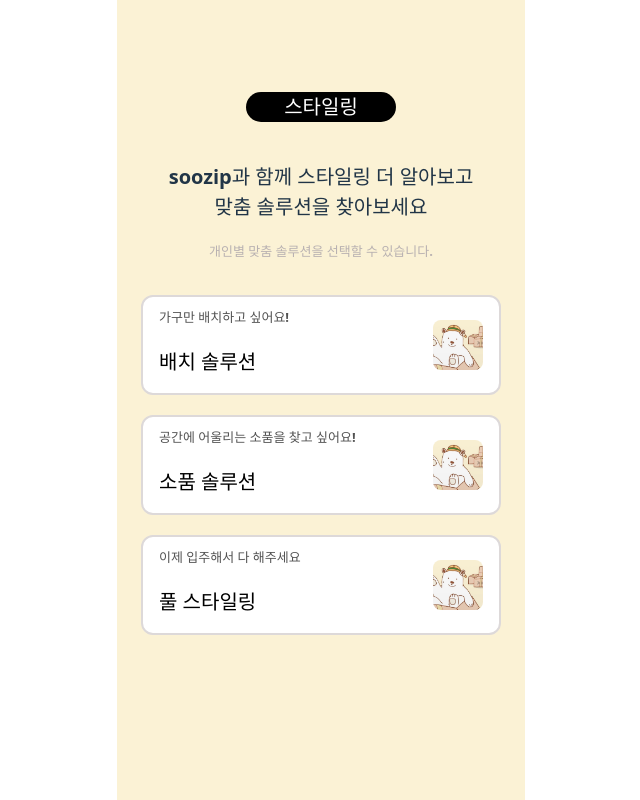
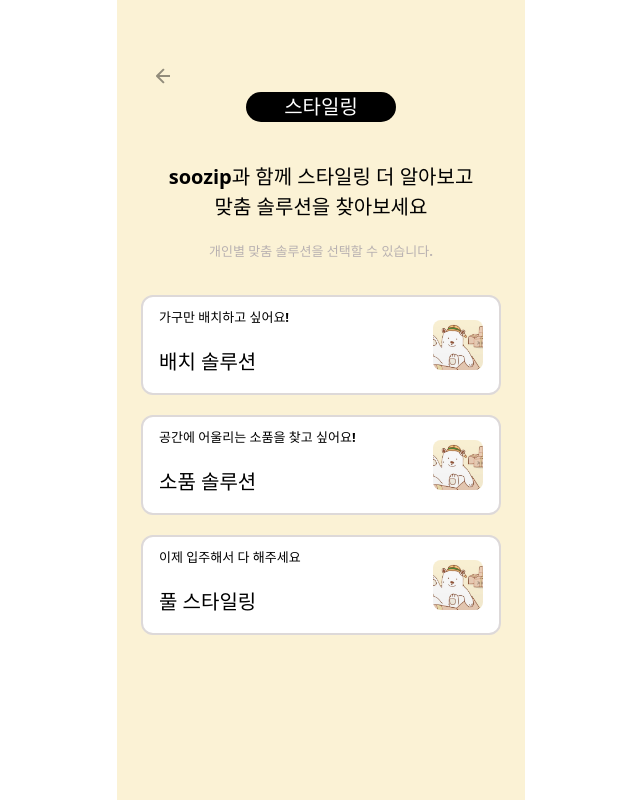
Before and after one commit to kimyiyoungg/Soozip_Test, a React (Vite) app: page /styling-type in a window 1280 px wide. Shown: the whole page, without its empty margins (319-959 px from the left). Built offline with nearby package versions, Linux system fonts and the light colour scheme.

Commit message:
1차 간단 통합

```diff
--- a/src/App.css
+++ b/src/App.css
@@ -16,6 +16,7 @@
     width: 100vw;
   /*padding: 0 16px; 좌우 여백*/
     box-sizing: border-box;
+    background: #fbf2d5;
   }
 }
 
--- a/src/CardButton.tsx
+++ b/src/CardButton.tsx
@@ -48,10 +48,10 @@ export default function CardButton({
       }}
     >
       <div style={{ textAlign: "left" }}>
-        <p style={{ fontSize: 13, fontWeight: 600, color: "rgba(0,0,0,0.68)" }}>
+        <p style={{ fontSize: 13, fontWeight: 600, color: "#000"}}>
           {subtitle}
         </p>
-        <p style={{ fontSize: 20, fontWeight: 600 }}>{title}</p>
+        <p style={{ fontSize: 20, fontWeight: 600, color: "#000" }}>{title}</p>
       </div>
       <img
         src={imgSrc}
--- a/src/Home.jsx
+++ b/src/Home.jsx
@@ -7,7 +7,7 @@ export default function Home() {
     <div
       style={{
         width: 408,
-        minHeight: 852,
+        minHeight: 600,
         height: "100dvh", //새로로 꽉차게 ,dvh는 주소창 높이를 제외한 실제 보이는 영역
         display: "flex",
         flexDirection: "column",
@@ -16,9 +16,10 @@ export default function Home() {
         background: "#fbf2d5",
         padding: "2rem 1rem",
         boxSizing: "border-box",
+        cursor: "default"
       }}
     >
-      <div style={{ textAlign: "center" }}>
+      <div style={{ textAlign: "center", cursor:"default"}}>
         <p style={{ fontSize: 12, fontWeight: 600, color: "#fe6a0f" }}>
           soozip
         </p>
--- a/src/RoomConsult.jsx
+++ b/src/RoomConsult.jsx
@@ -67,10 +67,10 @@ export default function RoomCounsult() {
       <div
         style={{
           width: "100%",
-          height: 230,
+          height: 210,
           borderRadius: 20,
           overflow: "hidden",
-          marginBottom: "1rem",
+          // marginBottom: "1rem",
         }}
       >
         <Swiper
@@ -97,6 +97,7 @@ export default function RoomCounsult() {
           {...card}
           selectedId={selectedId}
           setSelectedId={setSelectedId}
+
         />
       ))}
     </div>
--- a/src/RoombtiTest.jsx
+++ b/src/RoombtiTest.jsx
@@ -234,14 +234,18 @@ export default function RoombtiTest() {
     <div
       style={{
         width: 408,
-        height: 852,
+        //height: 852,
+        minHeight: 700,
+        height: "100dvh",
         background: "#fbf2d5",
         display: "flex",
         flexDirection: "column",
         alignItems: "center",
-        overflow: "hidden",
+        justifyContent: "space-between", // ✅ 요소가 위–중앙–아래 균등 배치
+        padding: "80px 0 40px",   // ✅ 상단/하단 여백만 지정
+        boxSizing: "border-box",  // ✅ 여백 포함 크기 계산
         paddingTop: "80px",
-        gap: "2rem",
+        gap: "10px",
         position: "relative",
       }}
     >
--- a/src/StylingTypePage.jsx
+++ b/src/StylingTypePage.jsx
@@ -1,7 +1,9 @@
 import { useState } from "react";
+import { useNavigate } from "react-router-dom";
 import CardButton from "./CardButton.tsx";
 
 export default function StylingTypePage() {
+  const navigate = useNavigate(); // ✅ 추가
   const [selectedId, setSelectedId] = useState(null);
 
   const buttons = [
@@ -40,8 +42,31 @@ export default function StylingTypePage() {
         gap: 20,
         padding: "2rem 1rem",
         boxSizing: "border-box",
+        position: "relative", // ✅ 추가 중요!!
       }}
     >
+            {/* ✅ SVG 뒤로가기 버튼 */}
+      <svg
+        onClick={() => navigate(-1)} // 이전 페이지로 이동
+        width={14}
+        height={16}
+        viewBox="0 0 14 16"
+        fill="none"
+        xmlns="http://www.w3.org/2000/svg"
+        style={{
+          cursor: "pointer",
+          position: "absolute",
+          left: "38.5px",
+          top: "67.5px",
+        }}
+      >
+        <path
+          d="M0.292893 7.29289C-0.0976314 7.68342 -0.0976315 8.31658 0.292893 8.70711L6.65685 15.0711C7.04738 15.4616 7.68054 15.4616 8.07107 15.0711C8.46159 14.6805 8.46159 14.0474 8.07107 13.6569L2.41421 8L8.07107 2.34315C8.46159 1.95262 8.46159 1.31946 8.07107 0.928932C7.68054 0.538407 7.04738 0.538407 6.65685 0.928932L0.292893 7.29289ZM14 8L14 7L1 7L1 8L1 9L14 9L14 8Z"
+          fill="black"
+          fillOpacity="0.42"
+        />
+      </svg>
+
       <div
         style={{
           width: 150,
@@ -55,13 +80,14 @@ export default function StylingTypePage() {
           alignItems: "center",
           justifyContent: "center",
           marginTop: 60,
+
         }}
       >
         스타일링
       </div>
 
       <div style={{ textAlign: "center" }}>
-        <p style={{ fontSize: 20, fontWeight: 600 }}>
+        <p style={{ fontSize: 20, fontWeight: 600,  color: "#000"}}>
           <b>soozip과 함께 스타일링 더 알아보고</b>
           <br />
           <b>맞춤 솔루션을 찾아보세요</b>
--- a/src/TestResultPage.jsx
+++ b/src/TestResultPage.jsx
@@ -62,7 +62,7 @@ export default function TestResultPage() {
       }}
     >
       {/* ✅ 스크롤 되는 영역 */}
-      <div style={{ flex: 1, padding: "150px 0 0 0", position: "relative" }}>
+      <div style={{ flex: 1, padding: "115px 0 0 0", position: "relative" }}>
         {/*
         <p
           style={{
```
